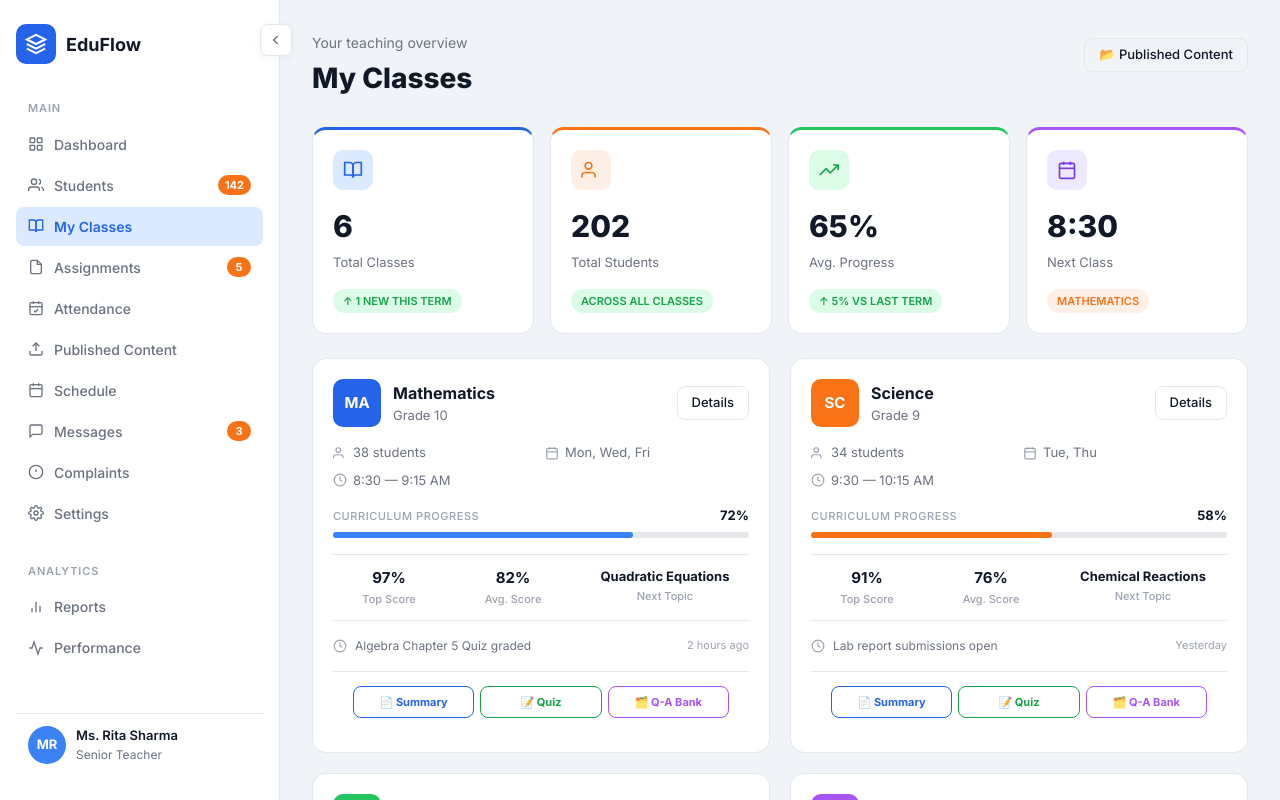
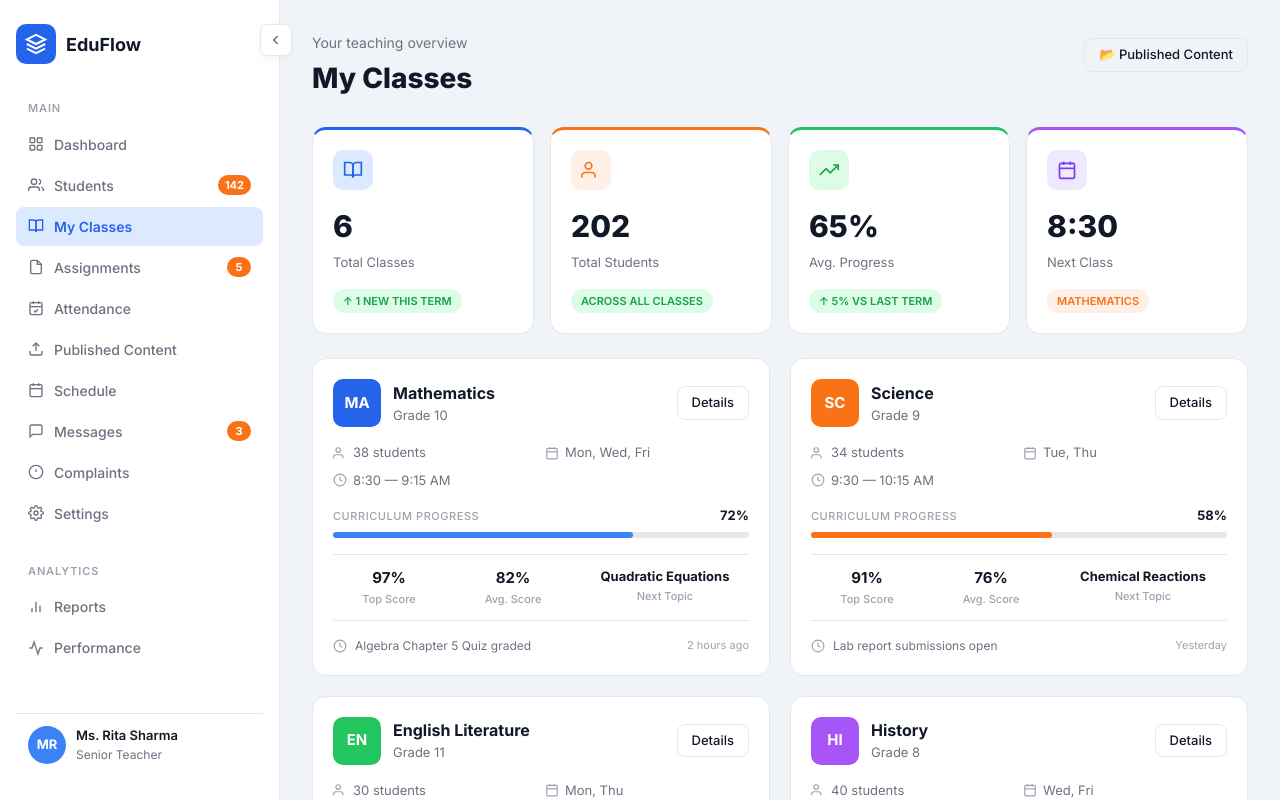
Before and after one commit to pardhanyashraj-alt/frontend, a Next.js app: page /teacher/classes in a window 1280 px wide. Shown: the top 800 px of the page. Built offline with nearby package versions, Linux system fonts and the light colour scheme.

Commit message:
minor changes in teacher dashboard

```diff
--- a/src/app/teacher/classes/[id]/page.tsx
+++ b/src/app/teacher/classes/[id]/page.tsx
@@ -4,7 +4,7 @@ import { useState, useMemo, use, useEffect } from "react";
 import { useRouter } from "next/navigation";
 import Sidebar from "../../../components/Sidebar";
 import Link from "next/link";
-import { mockBooks, mockChapters } from "../../../data/mockData";
+import { mockBooks, mockChapters, mockPublished } from "../../../data/mockData";
 
 // Shared data (In a real app, this would be fetched from an API)
 const classesData = [
@@ -58,11 +58,7 @@ const allStudents = [
   { id: 9, name: "Meera Iyer", initials: "MI", color: "var(--green)", class: "Mathematics", attendance: 97, grade: 88, status: "good" },
 ];
 
-const publishedContent = [
-  { id: 1, type: "Summary", book: "NCERT Math Part I", chapter: "Chapter 3", date: "2026-03-20" },
-  { id: 2, type: "Quiz", book: "NCERT Math Part I", chapter: "Chapter 3", date: "2026-03-21" },
-  { id: 3, type: "Question Answer Bank", book: "NCERT Math Part I", chapter: "Chapter 3", date: "2026-03-22" },
-];
+// Hardcoded placeholder removed in favor of mockPublished filtering
 
 // ─── REUSABLE COMPONENTS ──────────────────────────────────────
 
@@ -434,6 +430,10 @@ export default function ClassDetailPage({ params }: { params: Promise<{ id: stri
     setShowProgress(true);
   };
 
+  const filteredPublishedContent = mockPublished.filter(
+    (item) => item.subject === classInfo.name
+  );
+
   return (
     <>
       <Sidebar activePage="classes" />
@@ -571,9 +571,27 @@ export default function ClassDetailPage({ params }: { params: Promise<{ id: stri
               <h2 className="text-[18px] font-bold text-slate-800">Published Content</h2>
             </div>
             <div className="grid grid-cols-1 md:grid-cols-2 lg:grid-cols-3 gap-6">
-              {publishedContent.map(item => (
-                <PublishedContentCard key={item.id} item={item} subject={classInfo.name} />
-              ))}
+              {filteredPublishedContent.length > 0 ? filteredPublishedContent.map(item => (
+                <PublishedContentCard
+                  key={item.id}
+                  item={{
+                    ...item,
+                    type: item.contentType,
+                    date: item.publishDate
+                  }}
+                  subject={classInfo.name}
+                />
+              )) : (
+                <div className="col-span-full py-12 bg-white border border-slate-100 border-dashed rounded-3xl flex flex-col items-center text-center">
+                  <div className="w-16 h-16 bg-slate-50 text-slate-300 rounded-2xl flex items-center justify-center mb-4">
+                    <svg width="32" height="32" fill="none" viewBox="0 0 24 24" stroke="currentColor" strokeWidth="1.5">
+                      <path d="M12 6.253v13m0-13C10.832 5.477 9.246 5 7.5 5S4.168 5.477 3 6.253v13C4.168 18.477 5.754 18 7.5 18s3.332.477 4.5 1.253m0-13C13.168 5.477 14.754 5 16.5 5c1.747 0 3.332.477 4.5 1.253v13C19.832 18.477 18.247 18 16.5 18c-1.746 0-3.332.477-4.5 1.253" />
+                    </svg>
+                  </div>
+                  <h3 className="font-bold text-slate-700">No Published Content</h3>
+                  <p className="text-sm text-slate-400 max-w-[280px]">You haven't generated any AI materials for this subject yet.</p>
+                </div>
+              )}
             </div>
           </div>
 
--- a/src/app/teacher/classes/page.tsx
+++ b/src/app/teacher/classes/page.tsx
@@ -231,28 +231,7 @@ export default function ClassesPage() {
                 <span className="cdc-activity-time">{cls.recentTime}</span>
               </div>
 
-              {/* ── AI Buttons ── */}
-              <div style={{ padding: "14px 20px", borderTop: "1px solid var(--border)", display: "flex", gap: 6, flexWrap: "wrap" }}>
-                {([
-                  { label: "📄 Summary", type: "Summary" as ContentType, color: "var(--blue)" },
-                  { label: "📝 Quiz", type: "Quiz" as ContentType, color: "var(--green-dark)" },
-                  { label: "🗂️ Q-A Bank", type: "Question Answer Bank" as ContentType, color: "var(--purple)" },
-                ]).map(btn => (
-                  <button
-                    key={btn.type}
-                    onClick={() => openAIModal(cls, btn.type)}
-                    style={{
-                      flex: 1, padding: "7px 6px", border: `1.5px solid ${btn.color}`, borderRadius: 8,
-                      background: "white", color: btn.color, fontSize: 11, fontWeight: 700, cursor: "pointer",
-                      transition: "all 0.2s", whiteSpace: "nowrap",
-                    }}
-                    onMouseEnter={e => { (e.currentTarget as HTMLButtonElement).style.background = btn.color; (e.currentTarget as HTMLButtonElement).style.color = "white"; }}
-                    onMouseLeave={e => { (e.currentTarget as HTMLButtonElement).style.background = "white"; (e.currentTarget as HTMLButtonElement).style.color = btn.color; }}
-                  >
-                    {btn.label}
-                  </button>
-                ))}
-              </div>
+              {/* ── AI Buttons Removed ── */}
             </div>
           ))}
         </div>
```
